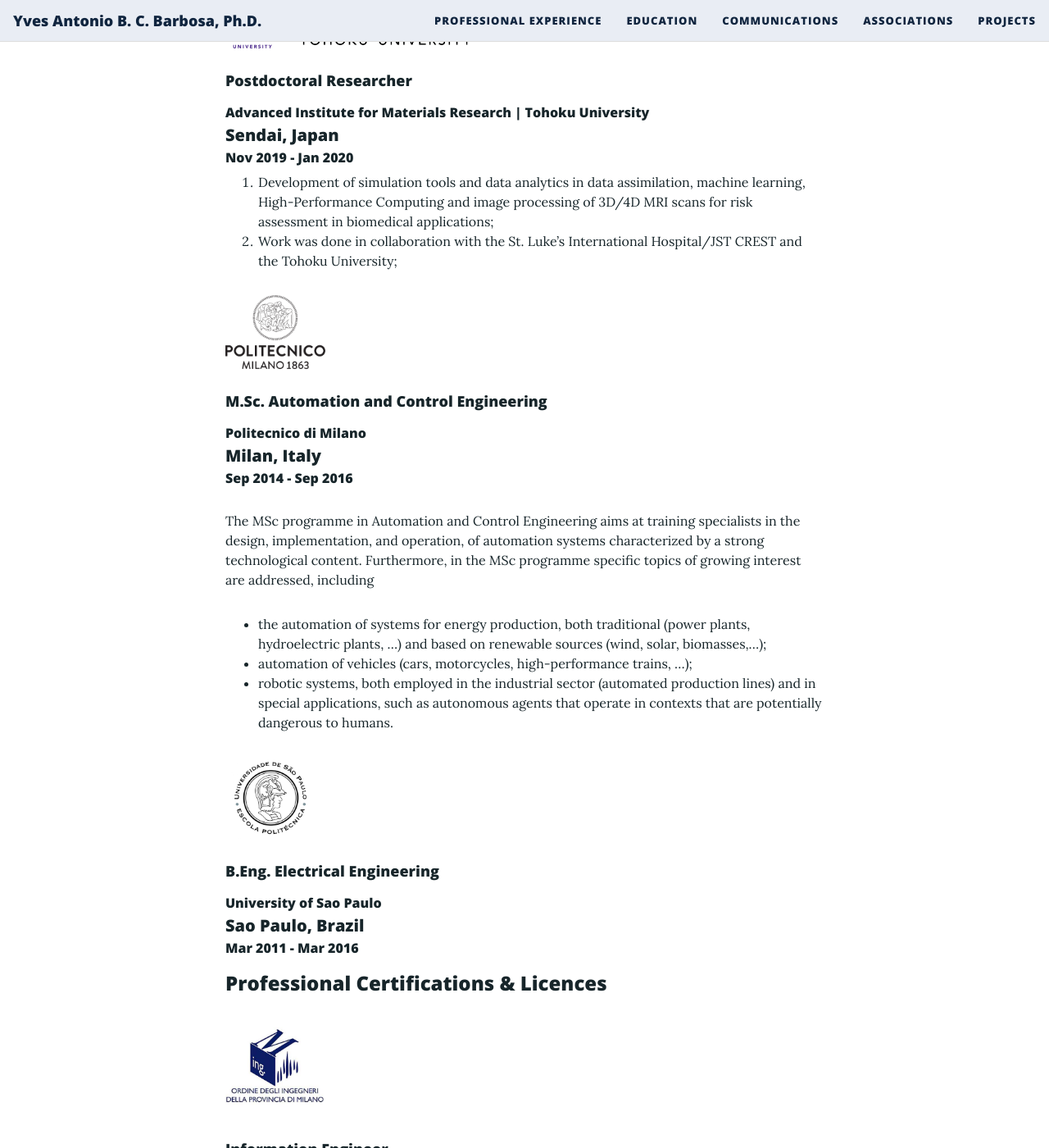
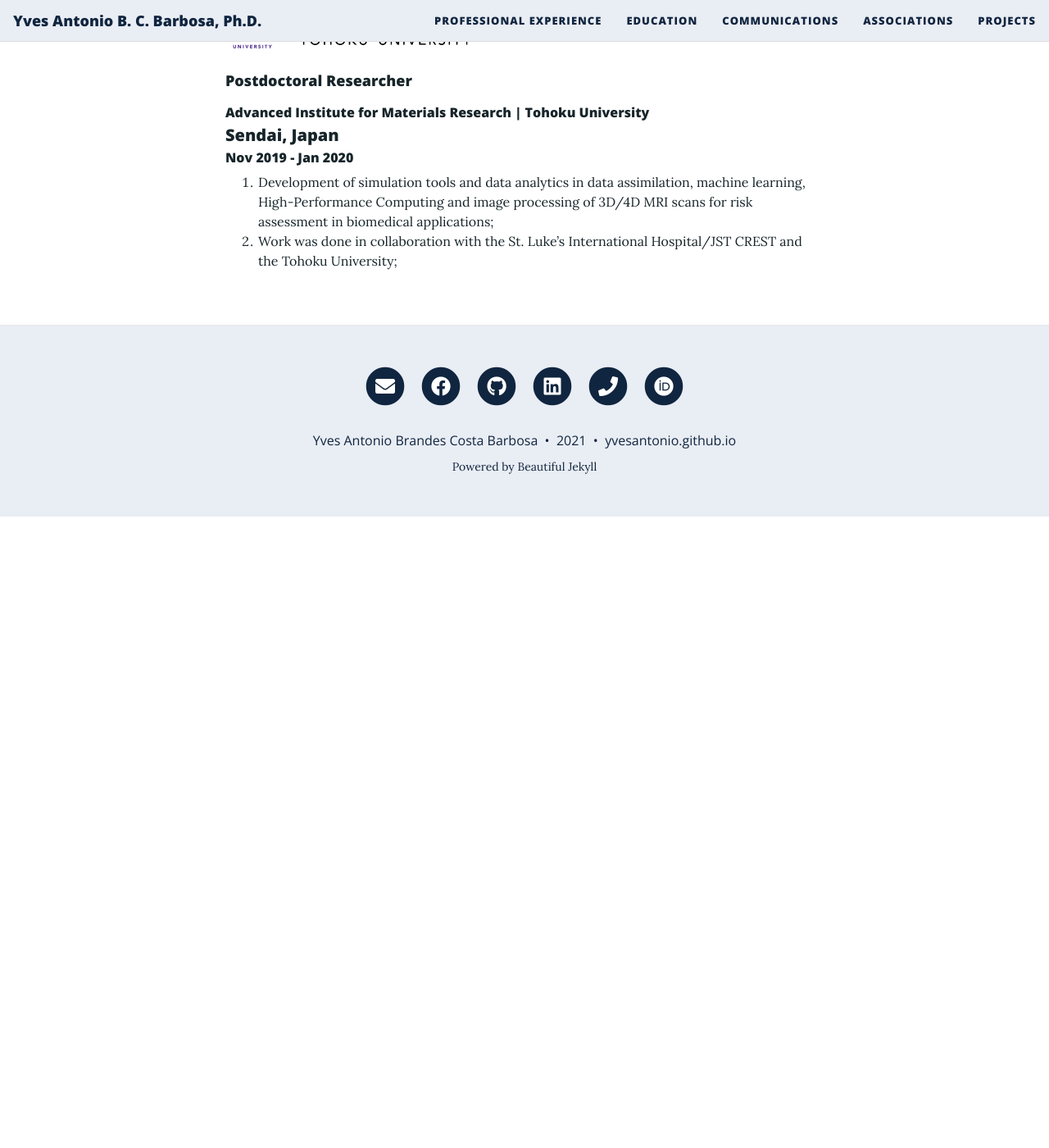
Before and after one commit to yvesantonio/yvesantonio.github.io, a Jekyll site: the page built from myprofessionalexperience.md, in a window 1280 px wide and 1400 px high, scrolled down 1031 px. Shown: the whole window at 82% size. Built offline with Jekyll 4.4.1, drawn with Linux system fonts in a browser that asks for light colours; nearby versions of some CDN libraries; after the commit the page ends 1661 px from its top, so only the background shows below that; some of the changed text lies outside the part shown.

Commit message:
Update professional experience.

```diff
--- a/myprofessionalexperience.md
+++ b/myprofessionalexperience.md
@@ -38,54 +38,3 @@
 
 1. Development of simulation tools and data analytics in data assimilation, machine learning, High-Performance Computing and image processing of 3D/4D MRI scans for risk assessment in biomedical applications;
 2. Work was done in collaboration with the St. Luke's International Hospital/JST CREST and the Tohoku University;
-
-<img style="align: right;" src="{{ url }}/assets/img/logo_polimi_02.png" height="90">
-
-### M.Sc. Automation and Control Engineering
-#### Politecnico di Milano
-##### Milan, Italy
-###### Sep 2014 - Sep 2016
-
-The MSc programme in Automation and Control Engineering aims at training specialists in the design, implementation, and operation, of automation systems characterized by a strong technological content. Furthermore, in the MSc programme specific topics of growing interest are addressed, including
-* the automation of systems for energy production, both  traditional (power plants, hydroelectric plants, ...) and based on renewable sources (wind, solar, biomasses,...);
-* automation of vehicles (cars, motorcycles, high-performance trains, ...);
-* robotic systems, both employed in the industrial sector (automated production lines) and in special applications, such as autonomous agents that operate in contexts that are potentially dangerous to humans.
-
-<img style="align: right;" src="{{ url }}/assets/img/logo_poliusp_01.jpg" height="100">
-
-### B.Eng. Electrical Engineering
-#### University of Sao Paulo
-##### Sao Paulo, Brazil
-###### Mar 2011 - Mar 2016
-
-## Professional Certifications & Licences
-
-<img style="align: right;" src="{{ url }}/assets/img/ORD-ING-MILANO.jpg" height="120">
-
-### Information Engineer
-#### Milan Order of Engineers
-##### Milan, Italy
-###### Feb 2021
-Registration Number A32533 - Section A - Information Sector
-
-<img style="align: right;" src="{{ url }}/assets/img/ORD-ING-MILANO.jpg" height="120">
-
-### Industrial Engineer
-#### Milan Order of Engineers
-##### Milan, Italy
-###### Sep 2019
-Registration Number A32533 - Section A - Industrial Sector
-
-## Language Certificates
-
-<img style="align: right;" src="{{ url }}/assets/img/ETS_TOEFL_iBT.jpg" height="100">
-
-### TOEFL iBT
-#### 105/120 (88<sup>th</sup> percentile)
-(r:29/30;l:30/30;s:24/30;w:22/30)
-
-<img style="align: right;" src="{{ url }}/assets/img/CELI-3-02.png" height="100">
-<img style="align: right;" src="{{ url }}/assets/img/CELI-3-01.png" height="110">
-
-### CELI 3
-#### B2 CEFR
```
